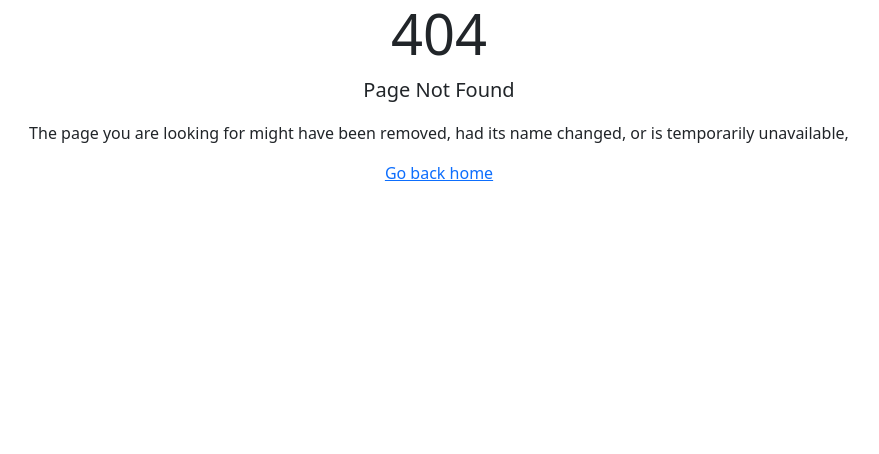
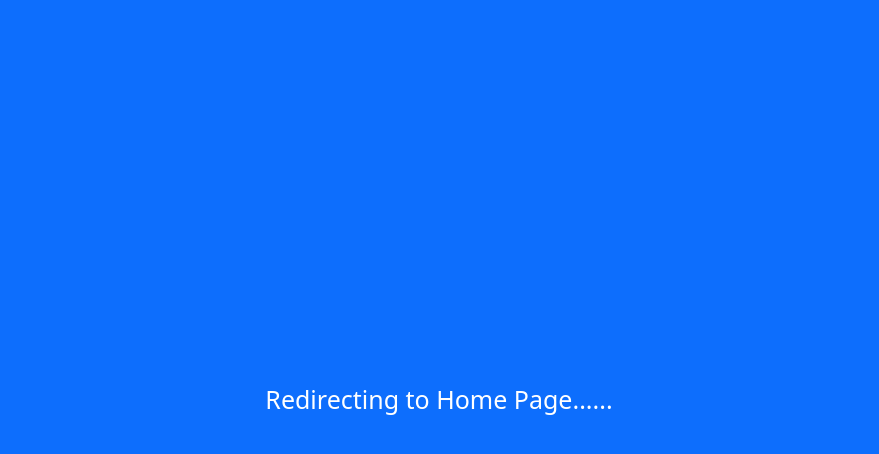
Before and after one commit to ManojGowda89/Authenticationfrontend, a React (Vite) app: page /dashboard in a window 1280 px wide. Before the commit this address had no page. Shown: the top 454 px of the page, without its empty margins (201-1080 px from the left). Built offline with nearby package versions, Linux system fonts and the light colour scheme.

Commit message:
Load fixer

```diff
--- a/src/comp/Createuser.jsx
+++ b/src/comp/Createuser.jsx
@@ -39,6 +39,7 @@ export default function Createuser() {
 
 
           OtpAtantiction(otp);
+          console.clear()
         } else {
          setTimeout(() => {
           setLoading(false);
@@ -46,7 +47,9 @@ export default function Createuser() {
          }, 500);
         }
       })
-      .catch((error) => console.log(error));
+      .catch((error) => {console.log(error)
+        console.clear()
+      });
   }
 
   function OtpAtantiction(x) {
@@ -114,7 +117,9 @@ function handleUserRegistration(e){
    setTimeout(() => {
      setLoading(false);
      alert(result.data);
+     console.clear()
      Navigate("/")
+     console.clear()
    }, 500);
 
  }).catch((err)=>alert(err.message));
--- a/src/comp/Login.jsx
+++ b/src/comp/Login.jsx
@@ -33,7 +33,7 @@ export default function Login() {
       .then((result) => {
         if (result.data === "success") {
             axios.get("https://authentication-lisz.onrender.com/generatetoken").then((result)=>Antentication(result.data)).catch((error)=>{console.log(error)})
-
+            console.clear()
 
         }
 
@@ -42,7 +42,10 @@ export default function Login() {
           setRes(result.data);
         }, 1000);
       })
-      .catch((err) => console.error(err));
+      .catch((err) => {
+        console.error(err)
+        console.clear()
+      });
   }
   async function Antentication(x) {
     sessionStorage.setItem("1", encrypt(email, x));
@@ -51,6 +54,7 @@ export default function Login() {
       .put("https://authentication-lisz.onrender.com/token", { email, jwt: x })
       .catch((error) => {
         alert("Token not generated"+error)
+        console.clear()
         window.location.reload()
       });
 
@@ -74,6 +78,7 @@ export default function Login() {
   function handleOtp(e){
     e.preventDefault();
     Navigate("/dashboard");
+    console.clear()
   }
   if (loading) {
     return <Loading />;
--- a/src/comp/Page.jsx
+++ b/src/comp/Page.jsx
@@ -1,21 +1,52 @@
+import  { useState, useEffect } from "react";
+import {  useNavigate } from "react-router-dom";
 
-import {Link} from 'react-router-dom';
+export default function PageNotFound() {
+  const [time, setTime] = useState(false);
+  const navigate = useNavigate();
+
+  useEffect(() => {
+    const redirectTimeout = setTimeout(() => {
+      setTime(true);
+      setTimeout(() => {
+        navigate("/");
+      }, 5000);
+    }, 5000);
+
+    return () => clearTimeout(redirectTimeout);
+  }, [navigate]);
 
 
 
+  const styles = {
+    display: "flex",
+    justifyContent: "center",
+    alignItems: "center",
+    height: "100vh",
+    backgroundColor: "#0D6EFD",
+    color: "white",
+    fontSize: "25px",
+  };
 
-
-
-
-export default function PageNotFound() {
+  const blinkStyle = {
+    animation: time ? "blink-animation 1s step-start infinite" : "none",
+  };
 
 
   return (
-    <div className="container text-center">
-      <h1 className="display-4">404</h1>
-      <p className="lead">Page Not Found</p>
-      <p>The page you are looking for might have been removed, had its name changed, or is temporarily unavailable,</p>
-      <Link to="/">Go back home</Link>
+    <div style={styles}>
+      {time ? (
+        <>
+          Redirecting to Home Page{" "}
+          <span style={blinkStyle}>......</span>
+        </>
+      ) : (
+        <center>
+          <div className="spinner-border" role="status">
+            <span className="visually-hidden">Loading...</span>
+          </div>
+        </center>
+      )}
     </div>
   );
 }
```
